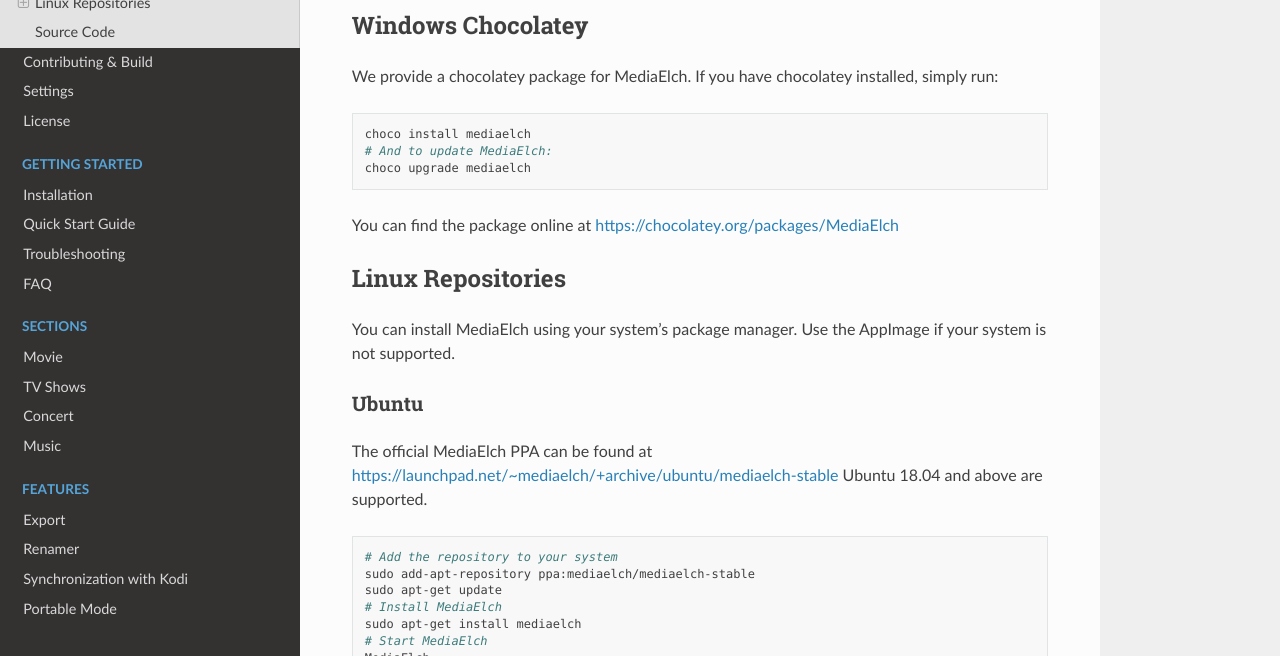
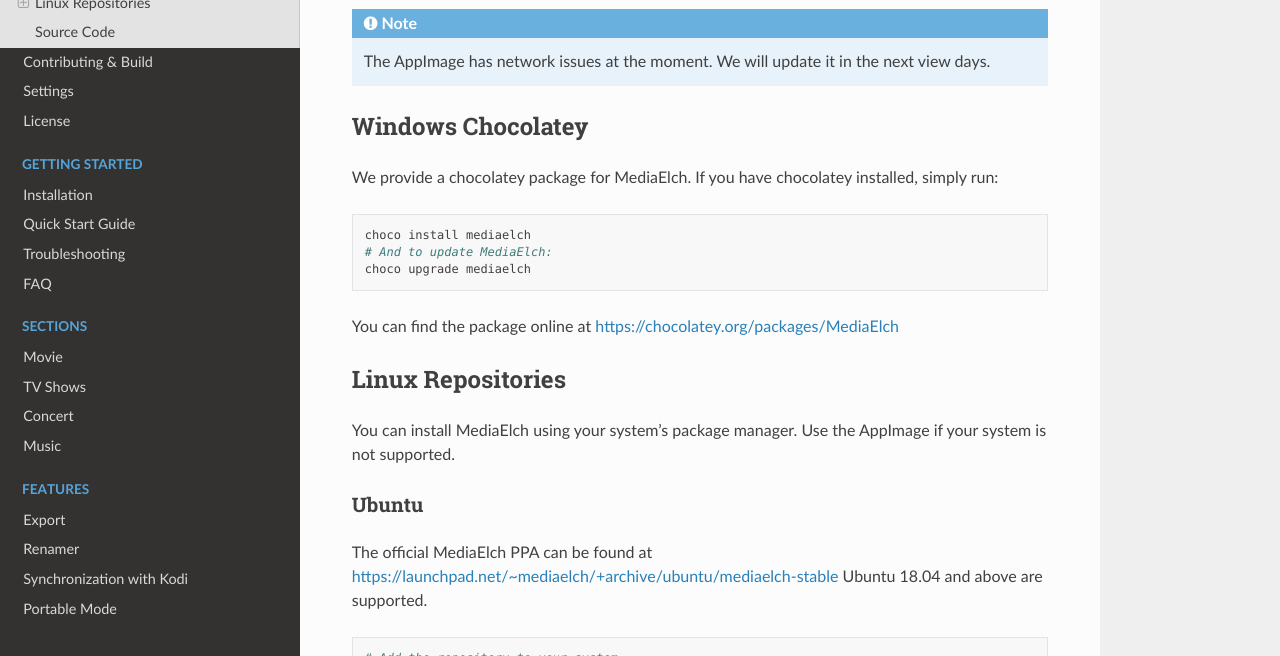
Before and after one commit to mediaelch/mediaelch-doc, a Sphinx documentation site: the page built from docs/source/download.rst, in a window 1280 px wide and 900 px high, scrolled down 2143 px, cut to the strip 244-900 px from the top of the window. Built offline with Sphinx 7.4.7 and the Read the Docs theme 2.0.0, drawn with Linux system fonts in a browser that asks for light colours; pages that are not in the unit, such as notebooks, are missing from menus.

Commit message:
Add note about AppImage

```diff
--- a/docs/source/download.rst
+++ b/docs/source/download.rst
@@ -31,6 +31,10 @@
 +-------------------+--------------------+-----------------------------------------------+
 |                   | latest (unstable)  | |bintray|                                     |
 +-------------------+--------------------+-----------------------------------------------+
+
+.. note::
+
+  The AppImage has network issues at the moment.  We will update it in the next view days.
 
 
 Windows Chocolatey
```
